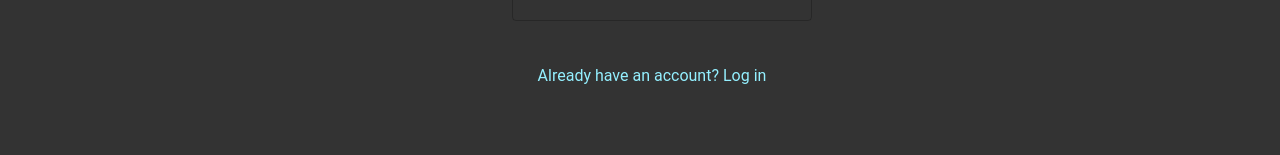
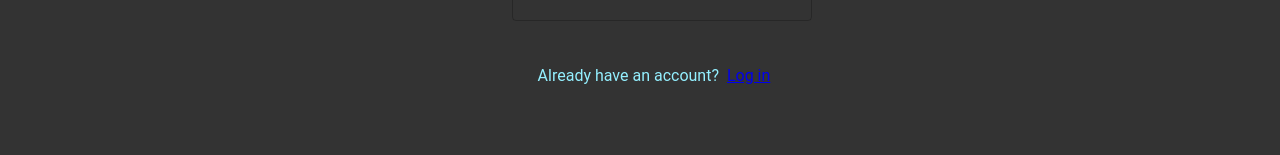
Before and after one commit to TechniekCollegeRotterdam/anonymous-mail-frontend, a React (Create React App) app: page /signup in a window 1280 px wide. Shown: the part 571-726 px from the top of the page. Built offline with nearby package versions, Linux system fonts and the light colour scheme.

Commit message:
Already have an account? Link to login page

```diff
--- a/src/component/signupmap/signup.js
+++ b/src/component/signupmap/signup.js
@@ -162,7 +162,7 @@ class SignUp extends Component {
                         )}
                     </Button>
                 </form>
-                <p className="log-in">Already have an account? Log in</p>
+                <p className="log-in">Already have an account? &nbsp;<a href="/login" className="log-in-2">Log in</a></p>
 
                 <footer className="footer-signup">
                     <span className="copyright">
```
